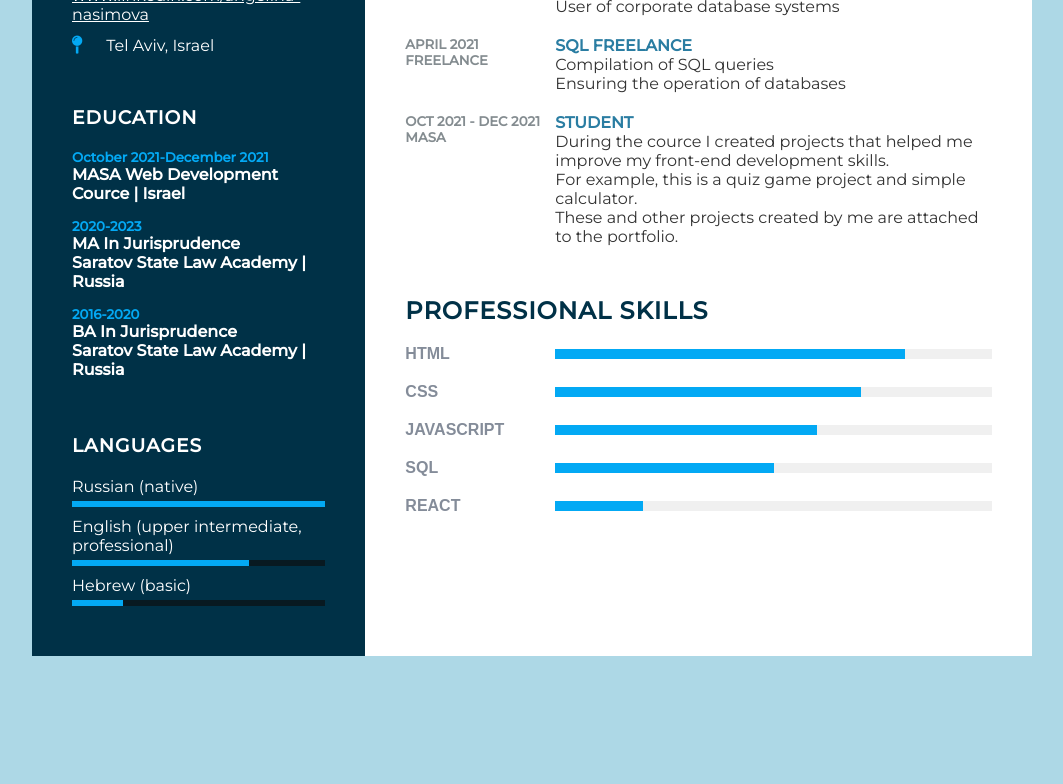
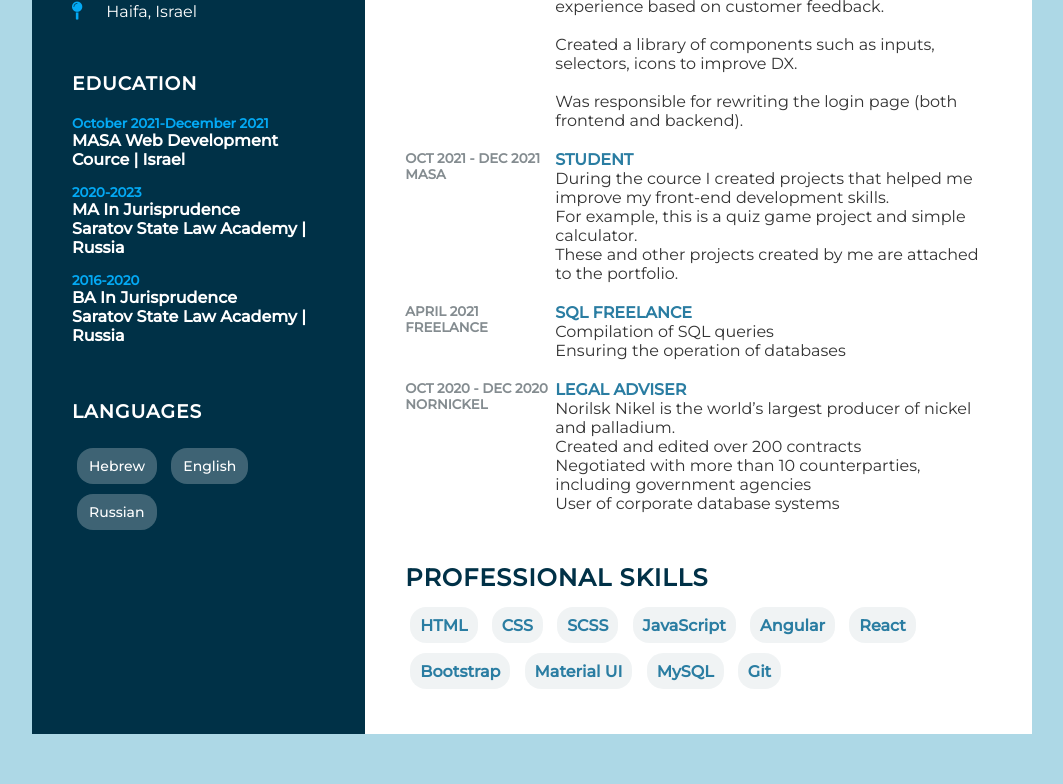
Before and after one commit to linasimv/linasimv.github.io, a plain HTML site: page cv.html in a window 1280 px wide. Shown: the part 649-1433 px from the top of the page, without its empty margins (108-1171 px from the left). Before the commit the page ends 1355 px from the top, so only its background shows below. Drawn offline with Linux system fonts and the light colour scheme.

Commit message:
Add files via upload

```diff
--- a/cv.css
+++ b/cv.css
@@ -216,15 +216,6 @@ p{
     font-size: 16px;
 }
 
-.skills .box{
-    position: relative;
-    width: 100%;
-    display: grid;
-    grid-template-columns: 150px 1fr;
-    justify-content: center;
-    align-items: center;
-}
-
 .skills .box h4{
     text-transform: uppercase;
     color: #848c99;
@@ -246,6 +237,61 @@ p{
     background: #03a9f4;
 }
 
+.chip{
+    display: inline-flex;
+    flex-direction: row;
+    background-color: #e5e5e5;
+    border: none;
+    cursor: default;
+    height: 36px;
+    outline: none;
+    padding: 0;
+    margin: 5px;
+    font-size: 14px;
+    white-space: nowrap;
+    align-items: center;
+    border-radius: 16px;
+    vertical-align: middle;
+    text-decoration: none;
+    justify-content: center;
+    background: rgba(205, 214, 219, 0.3);
+}
+.chip1{
+  display: inline-flex;
+  flex-direction: row;
+  background-color: #e5e5e5;
+  border: none;
+  cursor: default;
+  height: 36px;
+  outline: none;
+  padding: 10px;
+  margin: 5px;
+  white-space: nowrap;
+  align-items: center;
+  border-radius: 16px;
+  vertical-align: middle;
+  text-decoration: none;
+  justify-content: center;
+  background: rgba(205, 214, 219, 0.3);
+}
+
+.chip1 h4{
+    color: #2a7da2;
+    font-weight: 600;
+}
+
+.chip-content{
+    cursor: inherit;
+    display: flex;
+    align-items: center;
+    user-select: none;
+    white-space: nowrap;
+    padding-left: 12px;
+    padding-right: 12px;
+    color: white;
+    font-weight: 500;
+}
+
 @media (max-width: 1000px){
     .container{
         margin: 10px;
--- a/cv.html
+++ b/cv.html
@@ -4,7 +4,7 @@
     <meta charset="UTF-8" />
     <meta http-equiv="X-UA-Compatible" content="IE=edge" />
     <meta name="viewport" content="width=device-width, initial-scale=1.0" />
-    <title>CV Nasimova Angelina</title>
+    <title>CV Nissim Angelina</title>
     <link
       rel="stylesheet"
       href="https://cdnjs.cloudflare.com/ajax/libs/font-awesome/4.7.0/css/font-awesome.css"
@@ -21,7 +21,7 @@
           <div class="imgBx">
             <img src="Photo.jpg" width="200px" />
           </div>
-          <h2>Angelina Nasimova<br /><span>Front-end developer</span></h2>
+          <h2>Angelina Nissim<br /><span>Front End developer</span></h2>
         </div>
         <div class="contactInfo">
           <h3 class="title">Contact Info</h3>
@@ -40,21 +40,21 @@
             </li>
             <li>
               <span class="icon"
-                ><i class="fa fa-globe" aria-hidden="true"></i
+                ><i class="fa fa-linkedin" aria-hidden="true"></i
               ></span>
-              <span class="text">https://linasimv.github.io/</span>
+              <span class="text"><a href="https://www.linkedin.com/in/angelina-nissim-204541226/">www.linkedin.com/angelina-nissim</a></span>
             </li>
             <li>
-              <span class="icon"
-                ><i class="fa fa-linkedin" aria-hidden="true"></i
-              ></span>
-              <span class="text"><a href="https://www.linkedin.com/in/angelina-nasimova-204541226/">www.linkedin.com/angelina-nasimova</a></span>
+              <span class="icon">
+                <i class="fa fa-globe" aria-hidden="true"></i>
+              </span>
+              <span class="text"><a href="https://linasimv.github.io/">https://linasimv.github.io/</a></span>
             </li>
             <li>
               <span class="icon"
                 ><i class="fa fa-map-pin" aria-hidden="true"></i
               ></span>
-              <span class="text">Tel Aviv, Israel</span>
+              <span class="text">Haifa, Israel</span>
             </li>
           </ul>
         </div>
@@ -80,28 +80,15 @@
         </div>
         <div class="contactInfo language">
           <h3 class="title">Languages</h3>
-          <ul>
-            <li>
-              <span class="text">Russian (native)</span>
-              <span class="percent">
-                <div style="width: 100%"></div>
-              </span>
-            </li>
-            <li>
-              <span class="text"
-                >English (upper intermediate, professional)</span
-              >
-              <span class="percent">
-                <div style="width: 70%"></div>
-              </span>
-            </li>
-            <li>
-              <span class="text">Hebrew (basic)</span>
-              <span class="percent">
-                <div style="width: 20%"></div>
-              </span>
-            </li>
-          </ul>
+          <div class="chip">
+            <div class="chip-content">Hebrew</div>
+          </div>
+          <div class="chip">
+            <div class="chip-content">English</div>
+          </div>
+          <div class="chip">
+            <div class="chip-content">Russian</div>
+          </div>
         </div>
       </div>
       <div class="right_side">
@@ -115,30 +102,45 @@
             the MS SQL by myself and was an intern in writing requests. Now I am
             studying to be a web developer, namely studying interaction of HTML,
             CSS and JavaScript. <br> <br>
-            Now I am a student of the MASA program in the field of web
-            development. As a result of the course, I will gain the skills
-            necessary for full-stack development.
+            I am MASA program graduated in the field of web
+            development. As a result of the course, I gained the skills
+            necessary for Front-end development.
             <br><br>
-            During the course, I realized that it is more interesting for me to be engaged in front-end development.
+            I did my internship in SerVC, Herzlia, Israel. As part of the MASA program,
+            I studied React framework, during the internship I was taught a new framework
+            for me - Angular on which the project was written and with which I worked throughout the entire internship.
             <br>
-            I really like working with the front-end of a website. <br><br>
-            I have knowledge in the field of application of the BEM methodology.
+             <br><br>
           </p>
         </div>
         <div class="about">
           <h2 class="title2">Experience</h2>
           <div class="box">
             <div class="year_company">
-              <h5>Oct 2020 - Dec 2020</h5>
-              <h5>Nornickel</h5>
+              <h5>Jan 2022 - Apr 2022</h5>
+              <h5>SerVC</h5>
             </div>
             <div class="text">
-              <h4>Legal adviser</h4>
+              <h4>Front End Developer Intern</h4>
               <p>
-                Norilsk Nikel is the world’s largest producer of nickel and
-                palladium.<br />Created and edited over 200 contracts<br />Negotiated
-                with more than 10 counterparties, including government
-                agencies<br />User of corporate database systems
+                During the internship I did many tasks among which:<br><br>
+                <span class="border-bottom">Redesigned all tables in the project in accordance with the layout in Figma and thus improved the user experience based on customer feedback.</span><br><br>
+                <span>Created a library of components such as inputs, selectors, icons to improve DX.</span><br><br>
+                <span>Was responsible for rewriting the login page (both frontend and backend).</span>
+              </p>
+            </div>
+          </div>
+          <div class="box">
+            <div class="year_company">
+              <h5>Oct 2021 - Dec 2021</h5>
+              <h5>MASA</h5>
+            </div>
+            <div class="text">
+              <h4>Student</h4>
+              <p>
+                During the cource I created projects that helped me improve my front-end development skills. <br>
+                For example, this is a quiz game project and simple calculator. <br>
+                These and other projects created by me are attached to the portfolio.
               </p>
             </div>
           </div>
@@ -157,50 +159,51 @@
           </div>
           <div class="box">
             <div class="year_company">
-              <h5>Oct 2021 - Dec 2021</h5>
-              <h5>MASA</h5>
+              <h5>Oct 2020 - Dec 2020</h5>
+              <h5>Nornickel</h5>
             </div>
             <div class="text">
-              <h4>Student</h4>
+              <h4>Legal adviser</h4>
               <p>
-                During the cource I created projects that helped me improve my front-end development skills. <br>
-                For example, this is a quiz game project and simple calculator. <br>
-                These and other projects created by me are attached to the portfolio.
+                Norilsk Nikel is the world’s largest producer of nickel and
+                palladium.<br />Created and edited over 200 contracts<br />Negotiated
+                with more than 10 counterparties, including government
+                agencies<br />User of corporate database systems
               </p>
             </div>
           </div>
         </div>
         <div class="about skills">
           <h2 class="title2">Professional Skills</h2>
-          <div class="box">
+          <div class="chip1">
             <h4>HTML</h4>
-            <div class="percent">
-              <div style="width: 80%"></div>
-            </div>
           </div>
-          <div class="box">
+          <div class="chip1">
             <h4>CSS</h4>
-            <div class="percent">
-              <div style="width: 70%"></div>
-            </div>
           </div>
-          <div class="box">
+          <div class="chip1">
+            <h4>SCSS</h4>
+          </div>
+          <div class="chip1">
             <h4>JavaScript</h4>
-            <div class="percent">
-              <div style="width: 60%"></div>
-            </div>
           </div>
-          <div class="box">
-            <h4>SQL</h4>
-            <div class="percent">
-              <div style="width: 50%"></div>
-            </div>
+          <div class="chip1">
+            <h4>Angular</h4>
           </div>
-          <div class="box">
+          <div class="chip1">
             <h4>React</h4>
-            <div class="percent">
-              <div style="width: 20%"></div>
-            </div>
+          </div>
+          <div class="chip1">
+            <h4>Bootstrap</h4>
+          </div>
+          <div class="chip1">
+            <h4>Material UI</h4>
+          </div>
+          <div class="chip1">
+            <h4>MySQL</h4>
+          </div>
+          <div class="chip1">
+            <h4>Git</h4>
           </div>
         </div>
       </div>
```
